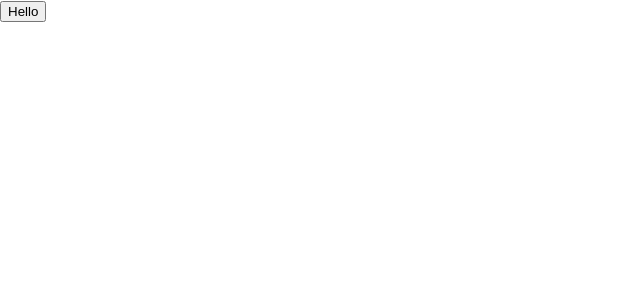
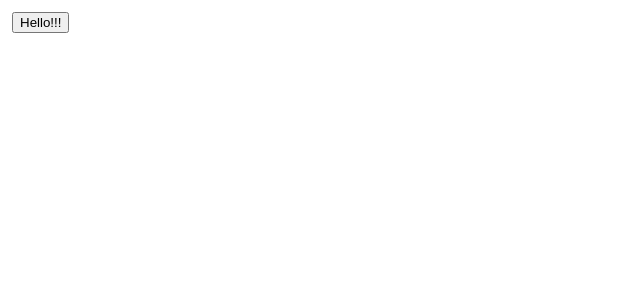
Before and after one commit to Hlautameki/poligon-app, a React (Create React App) app: page / in a window 1280 px wide. Shown: the top 300 px of the page, without its empty margins (0-640 px from the left). Built offline with nearby package versions, Linux system fonts and the light colour scheme.

Commit message:
Added colors

```diff
--- a/src/Button/Button.tsx
+++ b/src/Button/Button.tsx
@@ -1,13 +1,35 @@
 // import React from "react";
 
+// #95a5a6 concrete
+// #e74c3c alizarin
+// #f39c12 orange
+// #2ecc71 emerald
+
 type ButtonProps = {
-  label: string
+  label: string;
+  // bgColoer: string;
+}
+
+// function Button(props: ButtonProps) {
+// function Button({ label }: ButtonProps) {
+//   return (
+//     // <button {props.label} >Hello</button>
+//     <button { label } >Hello</button>
+//   )
+// }
+
+const styles = {
+  color: 'black',
+  margin: 12,
+  paddintBottom: 10 //CamelCase
 }
 
 function Button(props: ButtonProps) {
-  return (
-    <button>Hello</button>
-  )
+    const { label } = props;
+    // <button {props.label} >Hello</button>
+    return (
+      <button style={ styles } >{label}</button>
+    );
 }
 
 export default Button;
```
